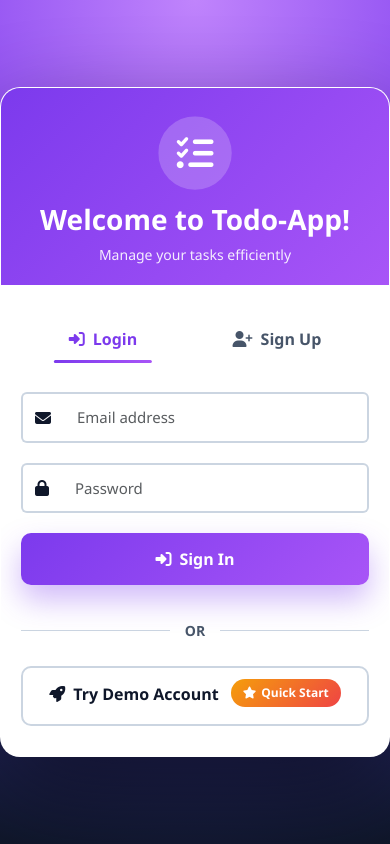
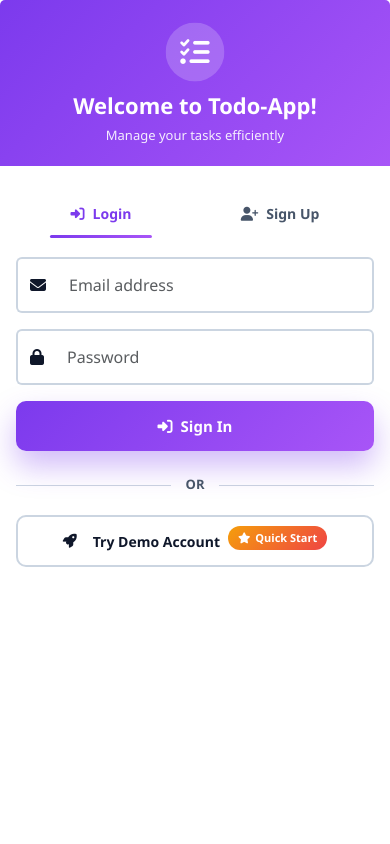
Before and after one commit to ZahraaSadeqProd/Angular-Todo-App, an Angular app: page / in a window 390 px wide. Built offline with nearby package versions, Linux system fonts and the light colour scheme.

Commit message:
fixing the mobile view

```diff
--- a/src/app/components/auth-shell/auth-shell.css
+++ b/src/app/components/auth-shell/auth-shell.css
@@ -152,3 +152,90 @@
         padding: 30px 20px 20px;
     }
 }
+
+/* ===== ENHANCED MOBILE STYLES ===== */
+
+@media (max-width: 480px) {
+    :host {
+        padding: 0;
+        background: transparent;
+    }
+
+    .login-container {
+        max-width: 100%;
+        min-height: 100vh;
+    }
+
+    .card {
+        border: none !important;
+        border-radius: 0 !important;
+        box-shadow: none !important;
+        background: white;
+        min-height: 100vh;
+    }
+
+    .card-header {
+        padding: 24px 16px 20px;
+        border-radius: 0;
+        border: none;
+    }
+
+    .card-body {
+        border: none;
+        flex: 1;
+    }
+
+    .card-header h2 {
+        font-size: 22px;
+    }
+
+    .card-header p {
+        font-size: 13px;
+    }
+
+    .logo-icon {
+        width: 56px;
+        height: 56px;
+        margin-bottom: 12px;
+    }
+
+    .logo-icon i {
+        font-size: 28px;
+    }
+
+    .card-body {
+        padding: 24px 16px;
+    }
+
+    .nav-tabs {
+        margin-bottom: 20px;
+    }
+
+    .nav-tabs .nav-link {
+        padding: 10px 12px;
+        font-size: 14px;
+    }
+
+    .nav-tabs .nav-link i {
+        margin-right: 6px;
+    }
+}
+
+@media (max-width: 360px) {
+    :host {
+        padding: 8px;
+    }
+
+    .card-header h2 {
+        font-size: 20px;
+    }
+
+    .card-body {
+        padding: 20px 12px;
+    }
+
+    .nav-tabs .nav-link {
+        padding: 8px 10px;
+        font-size: 13px;
+    }
+}
--- a/src/app/components/login/login.css
+++ b/src/app/components/login/login.css
@@ -99,6 +99,53 @@
     box-shadow: 0 5px 15px rgba(0, 0, 0, 0.1);
 }
 
+/* ===== MOBILE RESPONSIVE STYLES ===== */
+
+@media (max-width: 480px) {
+    .divider {
+        margin: 24px 0 20px;
+        font-size: 13px;
+    }
+
+    .btn-demo {
+        padding: 12px;
+        font-size: 14px;
+        display: flex;
+        flex-wrap: wrap;
+        justify-content: center;
+        align-items: center;
+        gap: 8px;
+    }
+
+    .demo-badge {
+        padding: 4px 10px;
+        font-size: 11px;
+        margin-left: 0;
+    }
+
+    .social-login {
+        flex-direction: column;
+        gap: 8px;
+    }
+
+    .social-btn {
+        padding: 14px;
+        font-size: 18px;
+    }
+}
+
+@media (max-width: 360px) {
+    .btn-demo {
+        padding: 10px;
+        font-size: 13px;
+    }
+
+    .demo-badge {
+        font-size: 10px;
+        padding: 3px 8px;
+    }
+}
+
 .social-btn.google:hover {
     border-color: #ea4335;
     color: #ea4335;
--- a/src/app/components/register/register.css
+++ b/src/app/components/register/register.css
@@ -47,3 +47,39 @@
     color: var(--secondary-color);
     font-size: 16px;
 }
+
+/* ===== MOBILE RESPONSIVE STYLES ===== */
+
+@media (max-width: 480px) {
+    .features {
+        padding: 16px;
+        margin-top: 16px;
+    }
+
+    .feature-item {
+        font-size: 13px;
+        gap: 8px;
+    }
+
+    .feature-item i {
+        font-size: 14px;
+    }
+
+    .form-check-label {
+        font-size: 13px;
+    }
+
+    .forgot-password {
+        font-size: 13px;
+    }
+}
+
+@media (max-width: 360px) {
+    .features {
+        padding: 12px;
+    }
+
+    .feature-item {
+        font-size: 12px;
+    }
+}
--- a/src/app/components/todo-app/todo-app.css
+++ b/src/app/components/todo-app/todo-app.css
@@ -396,6 +396,12 @@ body {
     gap: 0.5rem;
 }
 
+.todo-item-footer {
+    display: flex;
+    align-items: center;
+    gap: 1rem;
+}
+
 .btn-icon {
     width: 40px;
     height: 40px;
@@ -538,12 +544,226 @@ body {
     }
 
     .todo-item {
-        flex-wrap: wrap;
+        flex-direction: column;
+        align-items: stretch;
+        gap: 0.75rem;
+    }
+
+    .todo-item > .todo-checkbox {
+        position: absolute;
+        top: 1rem;
+        left: 1rem;
+    }
+
+    .todo-item {
+        position: relative;
+        padding-left: 3rem;
+    }
+
+    .todo-content {
+        width: 100%;
+    }
+
+    .todo-item-footer {
+        display: flex;
+        justify-content: space-between;
+        align-items: center;
+        width: 100%;
+        margin-top: 0.5rem;
+        padding-top: 0.75rem;
+        border-top: 1px solid #e2e8f0;
+    }
+
+    .status-badge {
+        margin: 0;
     }
 
     .todo-actions {
+        display: flex;
+        gap: 0.5rem;
+    }
+
+    .search-sort-container {
+        flex-direction: column;
+        gap: 0.75rem;
+    }
+
+    .search-box {
+        min-width: 100%;
+    }
+
+    .sort-dropdown {
         width: 100%;
-        justify-content: flex-end;
+    }
+
+    .sort-dropdown select {
+        width: 100%;
+    }
+
+    .edit-row {
+        grid-template-columns: 1fr;
+    }
+}
+
+@media (max-width: 576px) {
+    .app-container {
+        padding: 0 0.75rem;
+    }
+
+    .todo-header {
+        flex-wrap: wrap;
+        gap: 0.75rem;
+    }
+
+    .logo-text {
+        font-size: 1.2rem;
+    }
+
+    .todo-header button {
+        padding: 0.5rem 1rem;
+        font-size: 14px;
+    }
+
+    .app-header h1 {
+        font-size: 1.5rem;
+    }
+
+    .app-header p {
+        font-size: 0.9rem;
+    }
+
+    .stats-container {
+        grid-template-columns: repeat(2, 1fr);
+        gap: 0.75rem;
+    }
+
+    .stat-card {
+        padding: 1rem;
+    }
+
+    .stat-icon {
+        width: 40px;
+        height: 40px;
+        font-size: 1.2rem;
+        margin-bottom: 0.5rem;
+    }
+
+    .stat-number {
+        font-size: 1.5rem;
+    }
+
+    .stat-label {
+        font-size: 0.75rem;
+    }
+
+    .main-card {
+        padding: 1rem;
+        border-radius: 14px;
+    }
+
+    .main-card h5 {
+        font-size: 1rem;
+    }
+
+    .input-group-custom input {
+        padding: 0.75rem;
+        font-size: 16px;
+    }
+
+    .btn-add {
+        padding: 0.75rem 1.5rem;
+        font-size: 14px;
+    }
+
+    .todo-item {
+        padding: 1rem;
+        padding-left: 2.75rem;
+        gap: 0.5rem;
+    }
+
+    .todo-item > .todo-checkbox {
+        top: 1rem;
+        left: 0.875rem;
+    }
+
+    .todo-title {
+        font-size: 1rem;
+        line-height: 1.3;
+    }
+
+    .todo-meta {
+        flex-wrap: wrap;
+        gap: 0.5rem;
+        font-size: 0.75rem;
+    }
+
+    .status-badge {
+        padding: 0.25rem 0.625rem;
+        font-size: 0.75rem;
+    }
+
+    .btn-icon {
+        width: 36px;
+        height: 36px;
+    }
+
+    .todo-checkbox {
+        width: 22px;
+        height: 22px;
+    }
+}
+
+@media (max-width: 400px) {
+    .app-container {
+        padding: 0 0.5rem;
+    }
+
+    .stats-container {
+        grid-template-columns: repeat(2, 1fr);
+        gap: 0.5rem;
+    }
+
+    .stat-card {
+        padding: 0.75rem;
+    }
+
+    .stat-number {
+        font-size: 1.25rem;
+    }
+
+    .main-card {
+        padding: 0.875rem;
+    }
+
+    .todo-item {
+        padding: 0.875rem;
+    }
+
+    .todo-content {
+        min-width: 0;
+        flex: 1;
+    }
+
+    .todo-title {
+        word-break: break-word;
+    }
+
+    .todo-actions {
+        gap: 0.375rem;
+    }
+
+    .btn-icon {
+        width: 32px;
+        height: 32px;
+        font-size: 0.875rem;
+    }
+
+    .edit-actions {
+        flex-direction: column;
+    }
+
+    .edit-actions .btn {
+        width: 100%;
     }
 }
 
--- a/src/app/components/todo-app/todo-app.html
+++ b/src/app/components/todo-app/todo-app.html
@@ -60,11 +60,11 @@
       />
     </div>
     <div class="row g-3">
-      <div class="col-md-4">
+      <div class="col-12 col-sm-6 col-md-4">
         <select
           class="form-select"
           [(ngModel)]="newTask.priority"
-          style="border: 2px solid #cbd5e1; border-radius: 12px; padding: 0.875rem 1rem"
+          style="border: 2px solid #cbd5e1; border-radius: 12px; padding: 0.875rem 1rem; font-size: 16px;"
         >
           <option [ngValue]="0" selected>Select Priority</option>
           <option [ngValue]="3">High Priority</option>
@@ -73,11 +73,11 @@
         </select>
       </div>
 
-      <div class="col-md-4">
+      <div class="col-12 col-sm-6 col-md-4">
         <select
           class="form-select"
           [(ngModel)]="newTask.status"
-          style="border: 2px solid #cbd5e1; border-radius: 12px; padding: 0.875rem 1rem"
+          style="border: 2px solid #cbd5e1; border-radius: 12px; padding: 0.875rem 1rem; font-size: 16px;"
         >
           <option [ngValue]="0" selected>Select Status</option>
           <option [ngValue]="1">Pending</option>
@@ -86,12 +86,12 @@
         </select>
       </div>
 
-      <div class="col-md-4">
+      <div class="col-12 col-md-4">
         <input
           type="date"
           [(ngModel)]="newTaskDateString"
           class="form-control"
-          style="border: 2px solid #cbd5e1; border-radius: 12px; padding: 0.875rem 1rem"
+          style="border: 2px solid #cbd5e1; border-radius: 12px; padding: 0.875rem 1rem; font-size: 16px;"
         />
       </div>
     </div>
@@ -148,6 +148,7 @@
           <span><i class="fas fa-flag"></i>{{ item.priority | priorityLabel }}</span>
         </div>
       </div>
+      <div class="todo-item-footer">
         <span class="status-badge" [attr.data-status]="item.status">
           <i class="fas fa-circle"></i> {{ item.status | statusLabel }}
         </span>
@@ -158,6 +159,7 @@
           <button (click)="item.todoItemId && onDeleteTask(item.todoItemId)" class="btn-icon btn-delete" title="Delete">
             <i class="fas fa-trash"></i>
           </button>
+        </div>
       </div>
     </div>
     }
--- a/src/styles.css
+++ b/src/styles.css
@@ -42,6 +42,17 @@ app-auth-shell .login-container {
     width: 100%;
     max-width: 450px;
     margin: 0 auto;
+}
+
+@media (max-width: 480px) {
+    app-auth-shell .login-container {
+        max-width: 100%;
+    }
+
+    app-auth-shell .card {
+        border: none !important;
+        box-shadow: none !important;
+    }
 }
 
 * {
@@ -126,3 +137,40 @@ body {
     transform: translateY(-2px);
     box-shadow: 0 20px 40px rgba(124, 58, 237, 0.4);
 }
+
+/* ===== MOBILE RESPONSIVE STYLES ===== */
+
+/* Ensure proper touch targets on mobile */
+@media (max-width: 768px) {
+    .btn-primary,
+    .btn-demo,
+    button {
+        min-height: 48px;
+        font-size: 15px;
+    }
+
+    .form-control {
+        font-size: 16px; /* Prevents iOS zoom on focus */
+        padding: 14px 12px;
+    }
+
+    .input-group {
+        margin-bottom: 16px;
+    }
+
+    .input-group-text {
+        padding: 12px;
+    }
+}
+
+@media (max-width: 480px) {
+    body {
+        background: linear-gradient(135deg, #7c3aed 0%, #312e81 100%);
+    }
+
+    app-auth-shell {
+        padding: 0;
+        align-items: stretch;
+        min-height: 100vh;
+    }
+}
```
Lines whose indentation alone changed are shown as unchanged.
